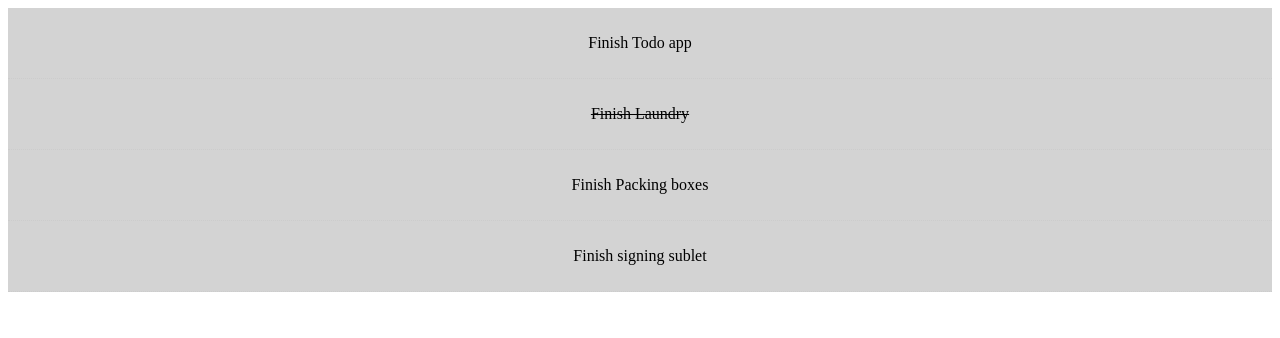
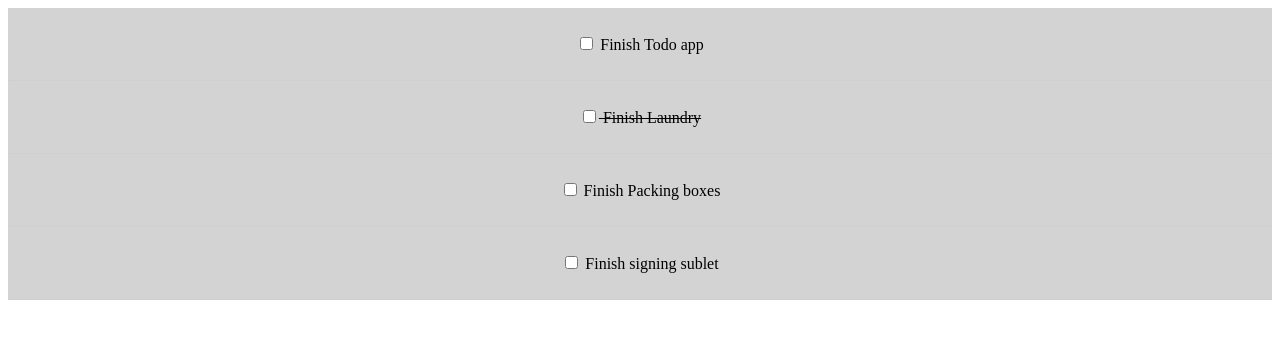
Before and after one commit to Karanveer-singh671/TODOApp-REACT, a React (Create React App) app: page / in a window 1280 px wide. Shown: the top 338 px of the page. Built offline with nearby package versions, Linux system fonts and the light colour scheme.

Commit message:
added a mark completed button

```diff
--- a/src/App.js
+++ b/src/App.js
@@ -3,6 +3,7 @@
 import Todos from './components/Todos';
 class App extends Component {
   // renders component in browser
+  // state is in App and can be passed as props to children
 
   state = {
     todos: [
@@ -29,13 +30,28 @@
     ]
   }
 
+  // Toggle Complete
+  markComplete = (id) => {
+    console.log(id)
+    // now set the state to change
+    this.setState({ todos: this.state.todos.map(todo => {
+      if(todo.id === id) {
+        // don't set to true set to the opposite of completed
+        // if dont do this then it will only stay true
+        todo.completed = !todo.completed
+      }
+      return todo;
+      })
+    })
+  }
+
   render() {
     return (
       // need to use className (for class in html)
       // this.state.todos is state from App and it is stored in todos
       // todos can now be passed as a prop for any other component
       <div className="App">
-      <Todos todos={this.state.todos} />
+      <Todos todos={this.state.todos} markComplete={this.markComplete}/>
       </div>
     );
   }
--- a/src/components/TodoItem.js
+++ b/src/components/TodoItem.js
@@ -1,6 +1,9 @@
 import React, { Component } from 'react';
 import PropTypes from 'prop-types';
-
+// need to go from TodoItem to Todos then to App.js do this by setting
+// markCompleted function in parent Todos and just pass that as a prop
+// to TodoItem but need to go to App.js so set function there and pass
+// as props to both Todos and TodoItem
 export class TodoItem extends Component {
     getStyle = () => {
         return  {
@@ -10,10 +13,20 @@
             textDecoration: this.props.todo.completed ? 'line-through' : 'none'
         }
     }
+    // if use arrow function do not need to (this.markComplete.bind(this))
+    // markComplete = (e) => {
+    //     console.log(this.props)
+    // }
+
   render() {
+      const { id, title } = this.props.todo;
+      // with the bind this, id we pass the id up to App.js
     return (
       <div style={this.getStyle()}>
-        <p> { this.props.todo.title } </p>
+        <p>
+            <input type="checkbox" onChange={this.props.markComplete.bind(this, id)}/> {' '}
+             { title }
+        </p>
       </div>
     )
   }
--- a/src/components/Todos.js
+++ b/src/components/Todos.js
@@ -2,13 +2,17 @@
 import TodoItem from './TodoItem';
 import PropTypes from 'prop-types';
 class Todos extends Component {
+// markComplete = () => {
+//   console.log('Hello')
+// }
+
   render() {
     // pass todos as a prop here and map each todo in the array to display title
     // todo(left) is a prop to be used which stores the todo in the map parameter
     // when map generates list should have a unique key so add key and we know todo id is unique so set
     // to that
     return this.props.todos.map((todo)=> (
-      <TodoItem key={todo.id} todo={todo} />
+      <TodoItem key={todo.id} todo={todo} markComplete={this.props.markComplete} />
     ));
   }
 }
```
